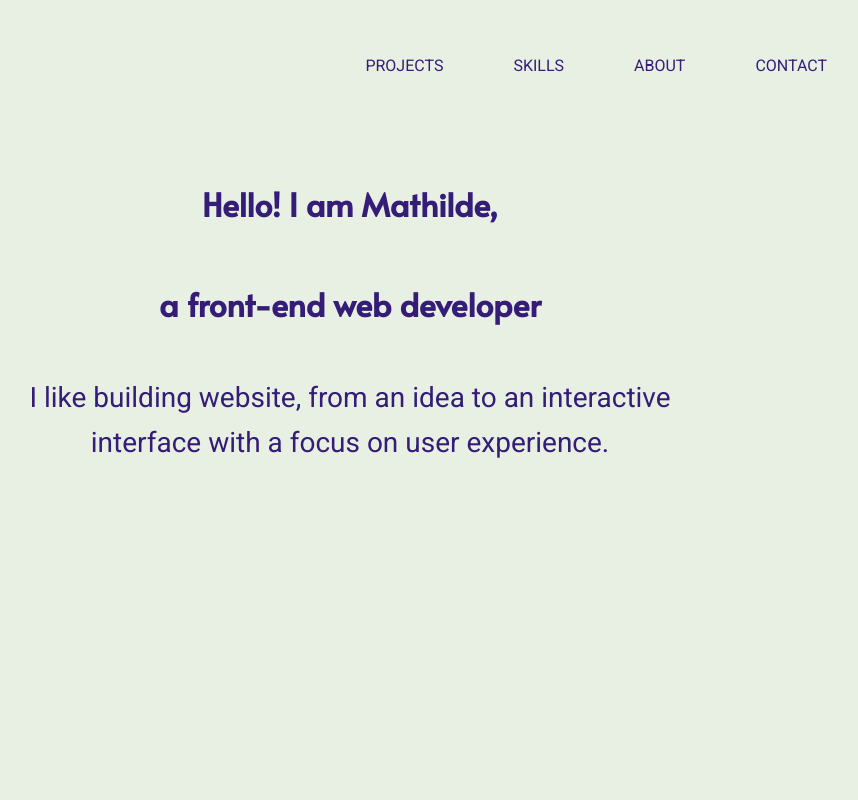
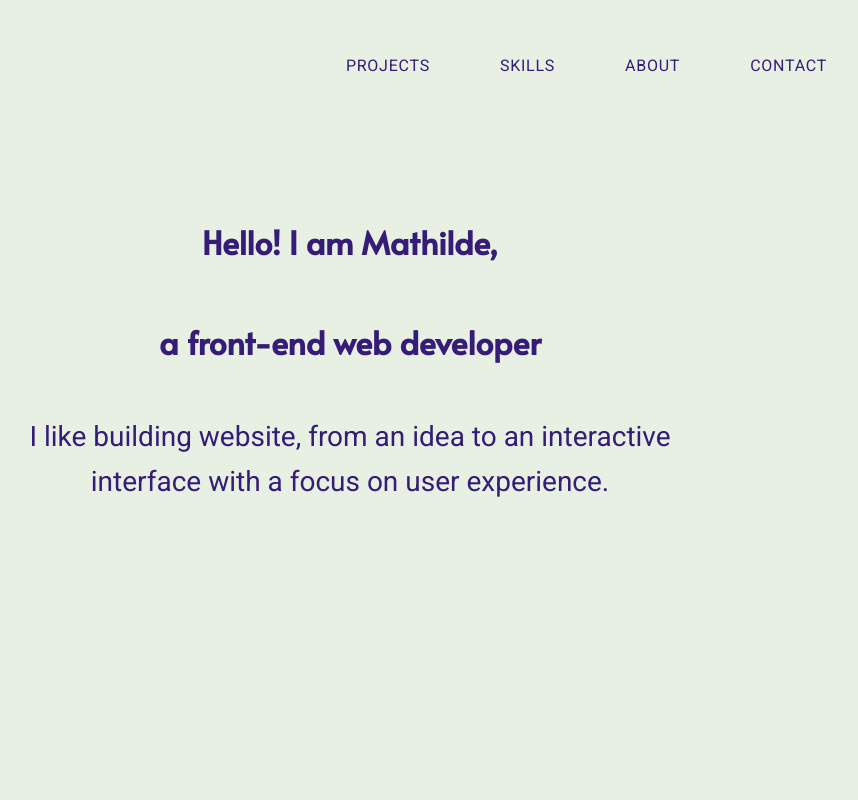
Before and after one commit to mathum49/portfolio, a website built with Parcel: page index.html in a window 1280 px wide. Shown: the top 800 px of the page, without its empty margins (290-1148 px from the left). Built offline with nearby package versions, Linux system fonts and the light colour scheme.

Commit message:
Updated image folder and header spacing

```diff
--- a/css/main.css
+++ b/css/main.css
@@ -154,6 +154,7 @@ nav ul li a{
   color: #351D77;
   text-transform: uppercase;
   font-size: 0.85em;
+  letter-spacing: 0.75px
 
 
 }
@@ -165,6 +166,12 @@ nav ul li:hover {
   border-radius: 25px;
 }
 
+.intro{
+  min-height: 70vh;
+  display: flex;
+  justify-content: center;
+  align-items: center;
+}
 
 
 
@@ -458,7 +465,7 @@ footer{
   }
 
   h1{
-    margin: 100px 0;
+    /* margin: 100px 0; */
     font-size: 3em;
     line-height: 75px;
   }
--- a/index.html
+++ b/index.html
@@ -79,7 +79,7 @@
         <div class="project">
             <div class="image">
               <a href="https://mathum49.github.io/unplugged/">
-                <img src="./img/Unplugged_2.png" alt="image of a website screenshot displayed on a laptop">
+                <img src="./img/unplugged-1.png" alt="image of a website screenshot displayed on a laptop">
               </a>
               </div>
           <h4>Unplugged</h4>
```
Also changed, not shown: img/Group-4807-1.png (deleted), img/Unplugged_1.png (deleted), img/githubrepo-2.png (deleted), img/unplugged-1.png (renamed from img/unplugged_2.png).
